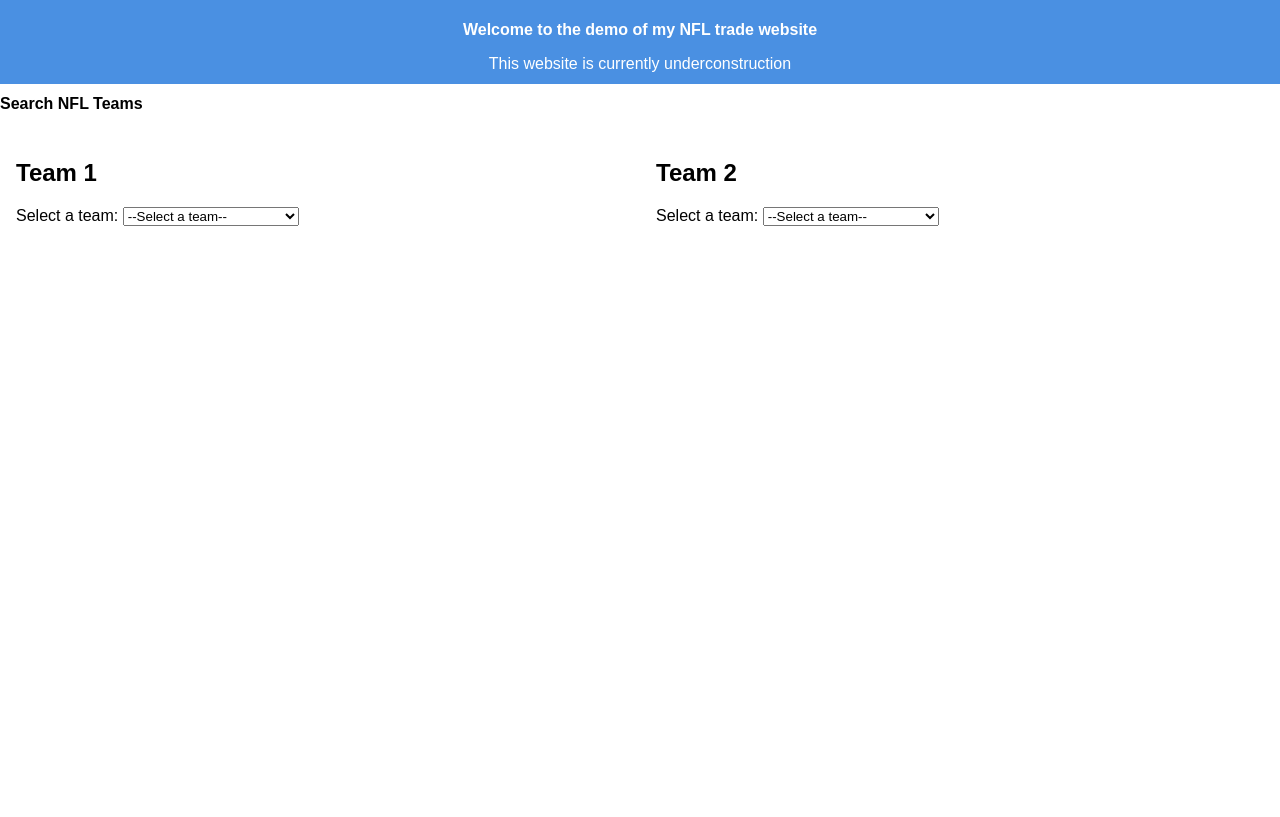
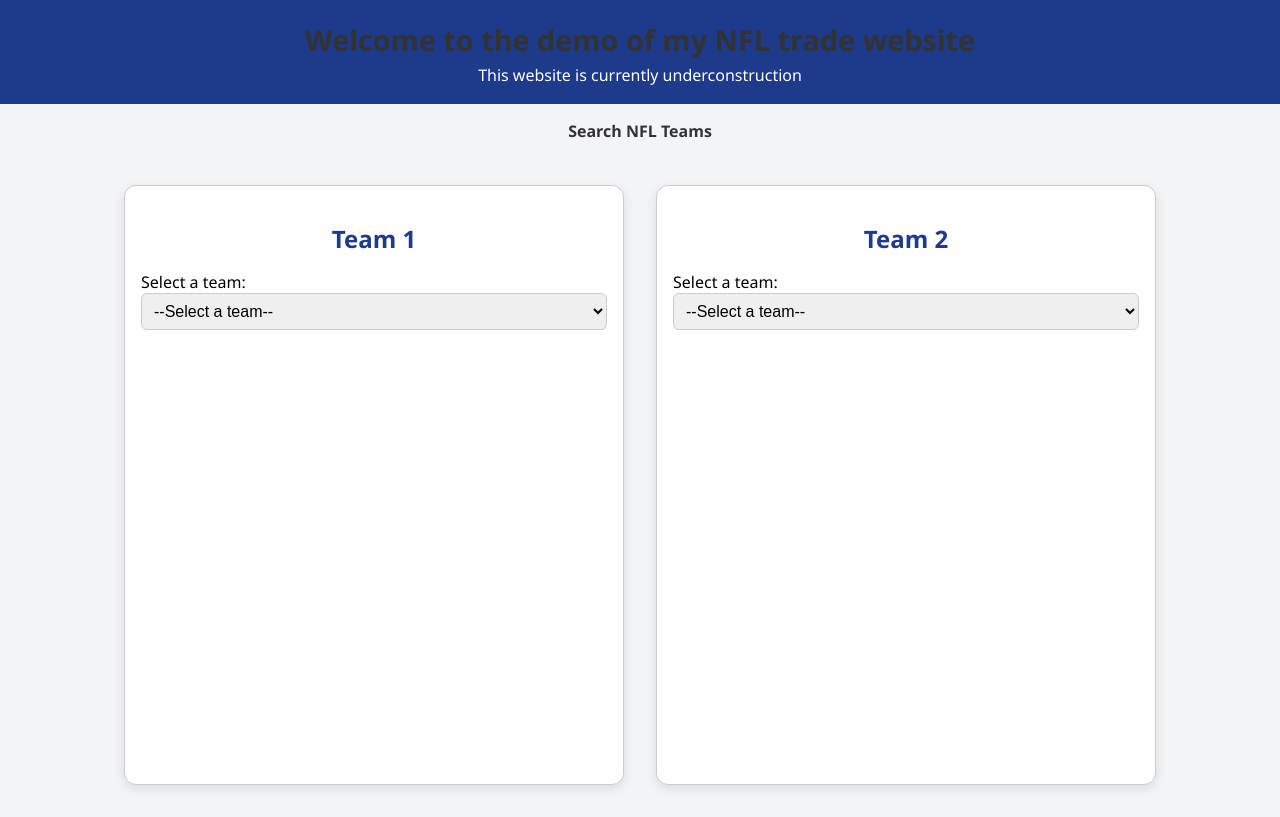
Before and after one commit to LukeChamberlain/NFL-Website, a website: page index.html in a window 1280 px wide. Drawn offline with Linux system fonts and the light colour scheme; no server answers.

Commit message:
made styling changes

```diff
--- a/index.css
+++ b/index.css
@@ -46,3 +46,102 @@
     flex: 1;
     min-width: 300px;
 }
+
+body {
+    margin: 0;
+    font-family: 'Segoe UI', Tahoma, Geneva, Verdana, sans-serif;
+    background-color: #f2f4f8;
+}
+
+.banner {
+    background-color: #1e3a8a;
+    color: white;
+    text-align: center;
+    padding: 20px;
+}
+
+.banner h1 {
+    margin: 0;
+    font-size: 1.8em;
+}
+
+.banner p {
+    margin: 5px 0 0;
+    font-size: 1em;
+}
+
+h1 {
+    text-align: center;
+    margin-top: 1rem;
+    color: #333;
+}
+
+.team-compare-container {
+    display: flex;
+    justify-content: center;
+    gap: 2rem;
+    padding: 2rem;
+    flex-wrap: wrap;
+}
+
+.team-panel {
+    background-color: white;
+    border: 1px solid #ccc;
+    border-radius: 12px;
+    box-shadow: 0 4px 12px rgba(0, 0, 0, 0.1);
+    padding: 1rem;
+    width: 100%;
+    max-width: 500px;
+    box-sizing: border-box;
+    display: flex;
+    flex-direction: column;
+    height: 600px;
+}
+
+.team-panel h2 {
+    text-align: center;
+    color: #1e3a8a;
+    margin-bottom: 1rem;
+}
+
+.team-panel select {
+    padding: 0.5rem;
+    font-size: 1rem;
+    margin-bottom: 1rem;
+    border-radius: 6px;
+    border: 1px solid #ccc;
+    width: 100%;
+}
+
+#results1,
+#results2 {
+    flex: 1;
+    overflow-y: auto;
+    padding-right: 10px; /* Avoid content hiding behind scrollbar */
+}
+
+.roster-item {
+    display: flex;
+    align-items: center;
+    margin-bottom: 10px;
+    border-bottom: 1px solid #eee;
+    padding-bottom: 8px;
+}
+
+.roster-item img {
+    height: 80px;
+    width: 80px;
+    object-fit: cover;
+    border-radius: 50%;
+    margin-right: 10px;
+    border: 1px solid #ddd;
+}
+
+.roster-item div {
+    font-family: Arial, sans-serif;
+}
+
+.roster-item p {
+    margin: 0;
+    color: #333;
+}
```
